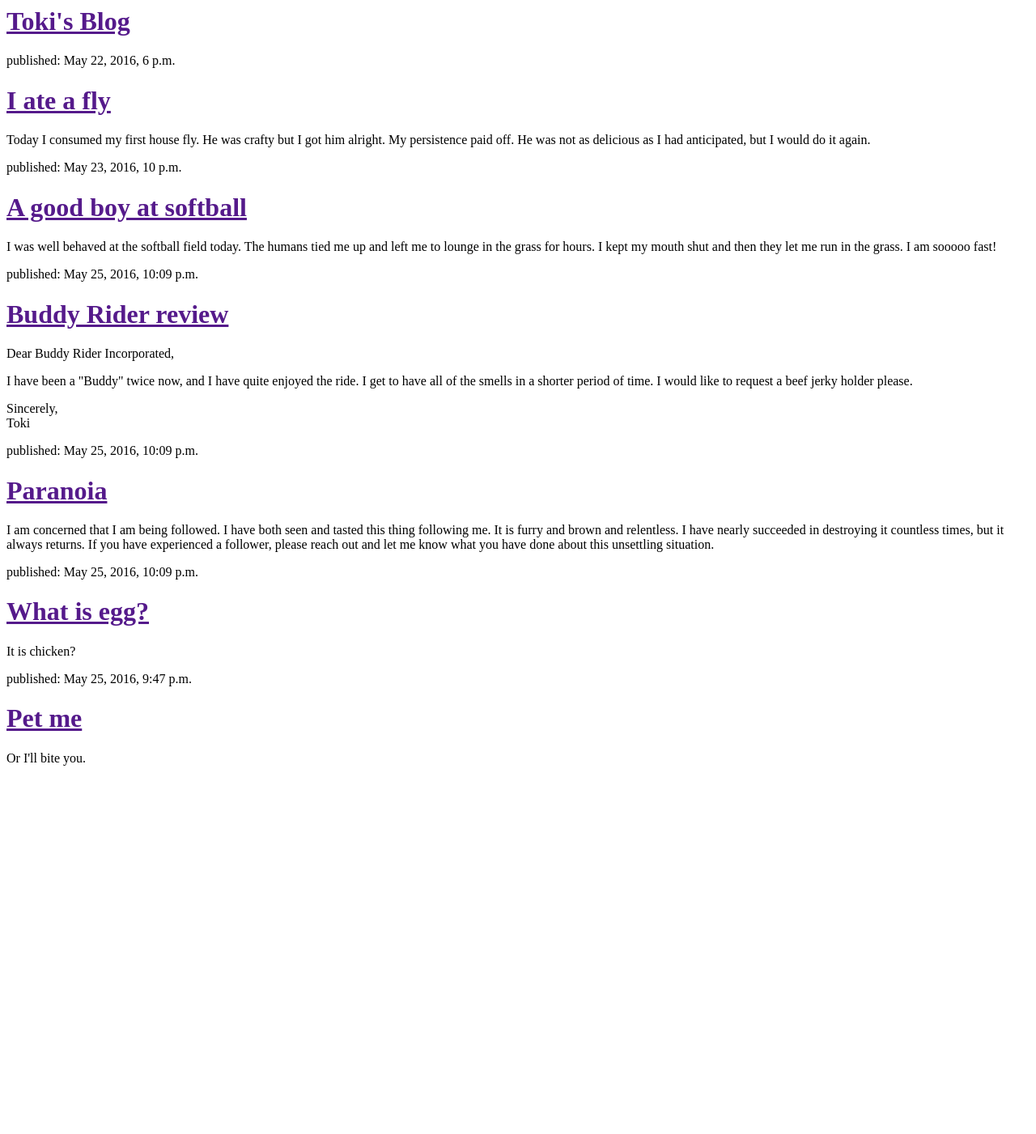
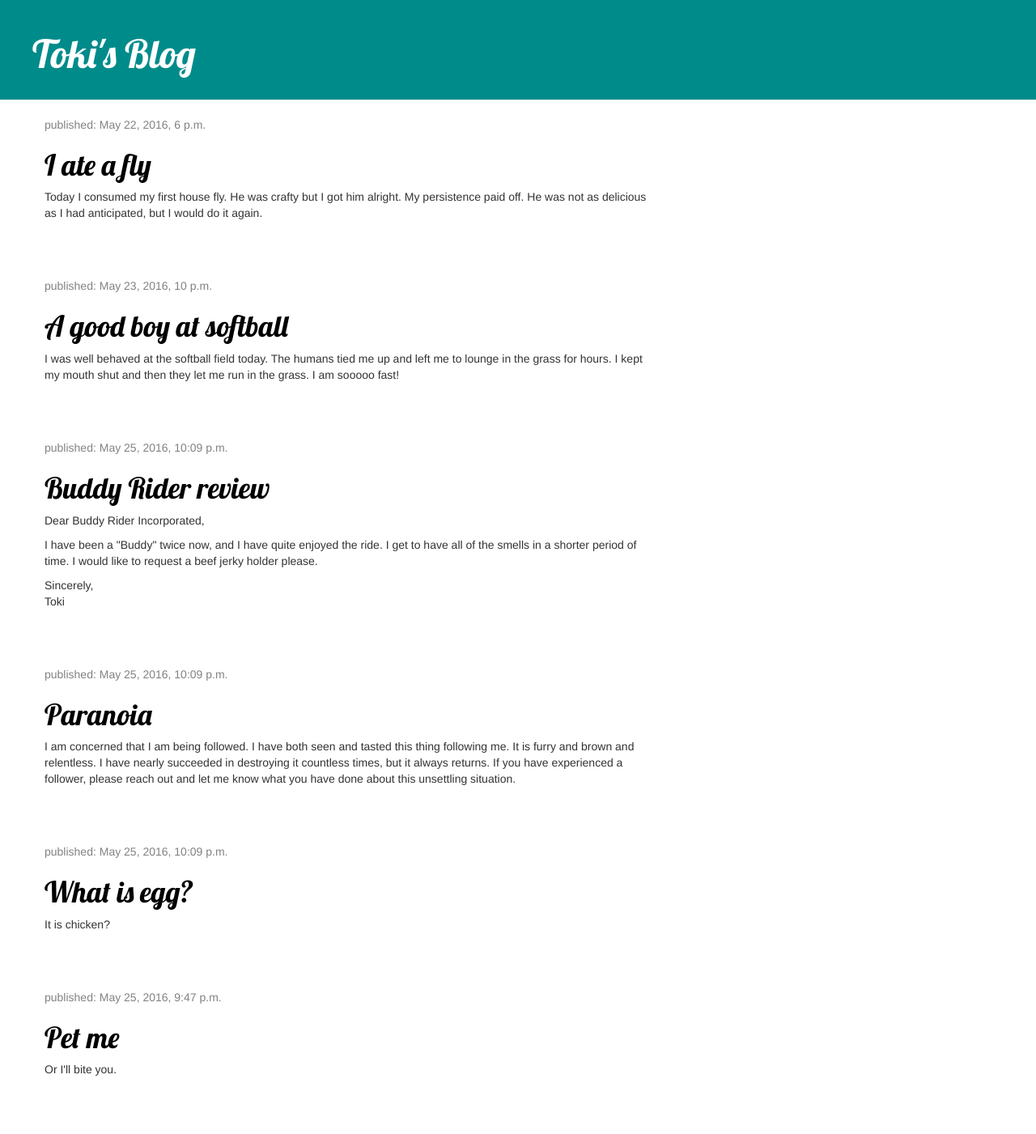
Before and after one commit to jesford/tokis-blog, a Django app: template blog/templates/blog/post_list.html in a window 1280 px wide. Shown: the whole page at 81% size. Before the commit the page ends 946 px from the top, so only its background shows below. Run offline with Django 3.2, Linux system fonts and the light colour scheme; the template is opened without the code that fills it: values that come from a table or form of the project are taken from there, others are empty; data comes from the database, SQL or seed files in the repository; some libraries are stand-ins or nearby versions.

Commit message:
Make pretty with CSS

```diff
--- /dev/null
+++ b/blog/static/css/blog.css
@@ -0,0 +1,46 @@
+.page-header {
+    background-color: darkcyan;
+    margin-top: 0;
+    padding: 20px 20px 20px 40px;
+}
+
+.page-header h1, .page-header h1 a, .page-header h1 a:visited, .page-header h1 a:active {
+    color: #ffffff;
+    font-size: 36pt;
+    text-decoration: none;
+}
+
+.content {
+    margin-left: 40px;
+}
+
+h1, h2, h3, h4 {
+    font-family: 'Lobster', cursive;
+}
+
+.date {
+    color: #828282;
+}
+
+.save {
+    float: right;
+}
+
+.post-form textarea, .post-form input {
+    width: 100%;
+}
+
+.top-menu, .top-menu:hover, .top-menu:visited {
+    color: #ffffff;
+    float: right;
+    font-size: 26pt;
+    margin-right: 20px;
+}
+
+.post {
+    margin-bottom: 70px;
+}
+
+.post h1 a, .post h1 a:visited {
+    color: #000000;
+}
--- a/blog/templates/blog/post_list.html
+++ b/blog/templates/blog/post_list.html
@@ -1,18 +1,32 @@
+{% load staticfiles %}
 <html>
     <head>
         <title>Toki's blog</title>
+        <link rel="stylesheet" href="//maxcdn.bootstrapcdn.com/bootstrap/3.2.0/css/bootstrap.min.css">
+        <link rel="stylesheet" href="//maxcdn.bootstrapcdn.com/bootstrap/3.2.0/css/bootstrap-theme.min.css">
+        <link rel="stylesheet" href="{% static 'css/blog.css' %}">
+        <link href="http://fonts.googleapis.com/css?family=Lobster&subset=latin,latin-ext" rel="stylesheet" type="text/css">
     </head>
     <body>
-        <div>
+        <div class="page-header">
             <h1><a href="">Toki's Blog</a></h1>
         </div>
 
+        <div class="content container">
+            <div class="row">
+                <div class="col-md-8">
                     {% for post in posts %}
-          <div>
+                        <div class="post">
+                            <div class="date">
                                 <p>published: {{ post.published_date }}</p>
+                            </div>
                             <h1><a href="">{{ post.title }}</a></h1>
                             <p>{{ post.text|linebreaks }}</p>
                         </div>
                     {% endfor %}
+                </div>
+            </div>
+        </div>
+
     </body>
 </html>
```
Also changed, not shown: NOTES.md (+11 -1 lines). Lines whose indentation alone changed are shown as unchanged.
